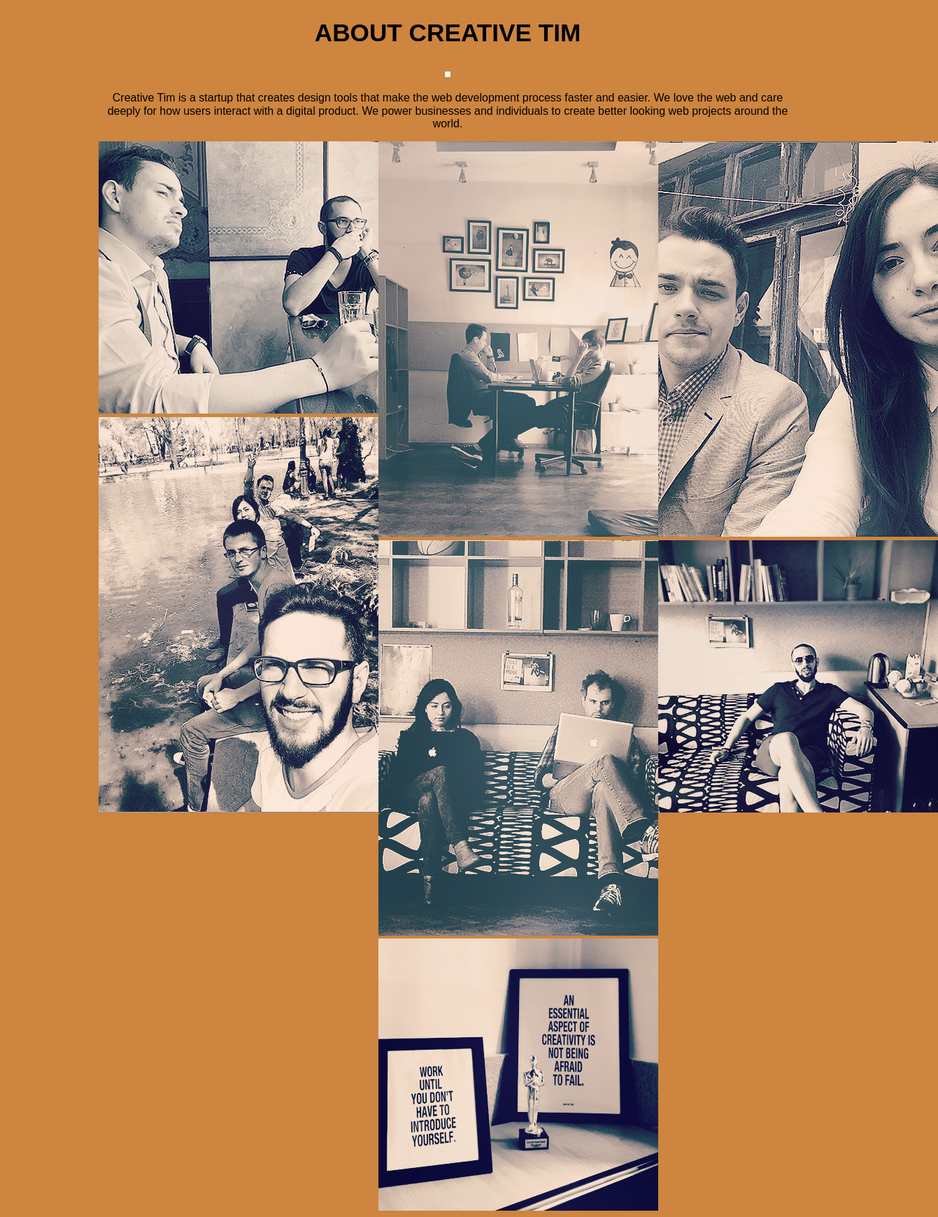
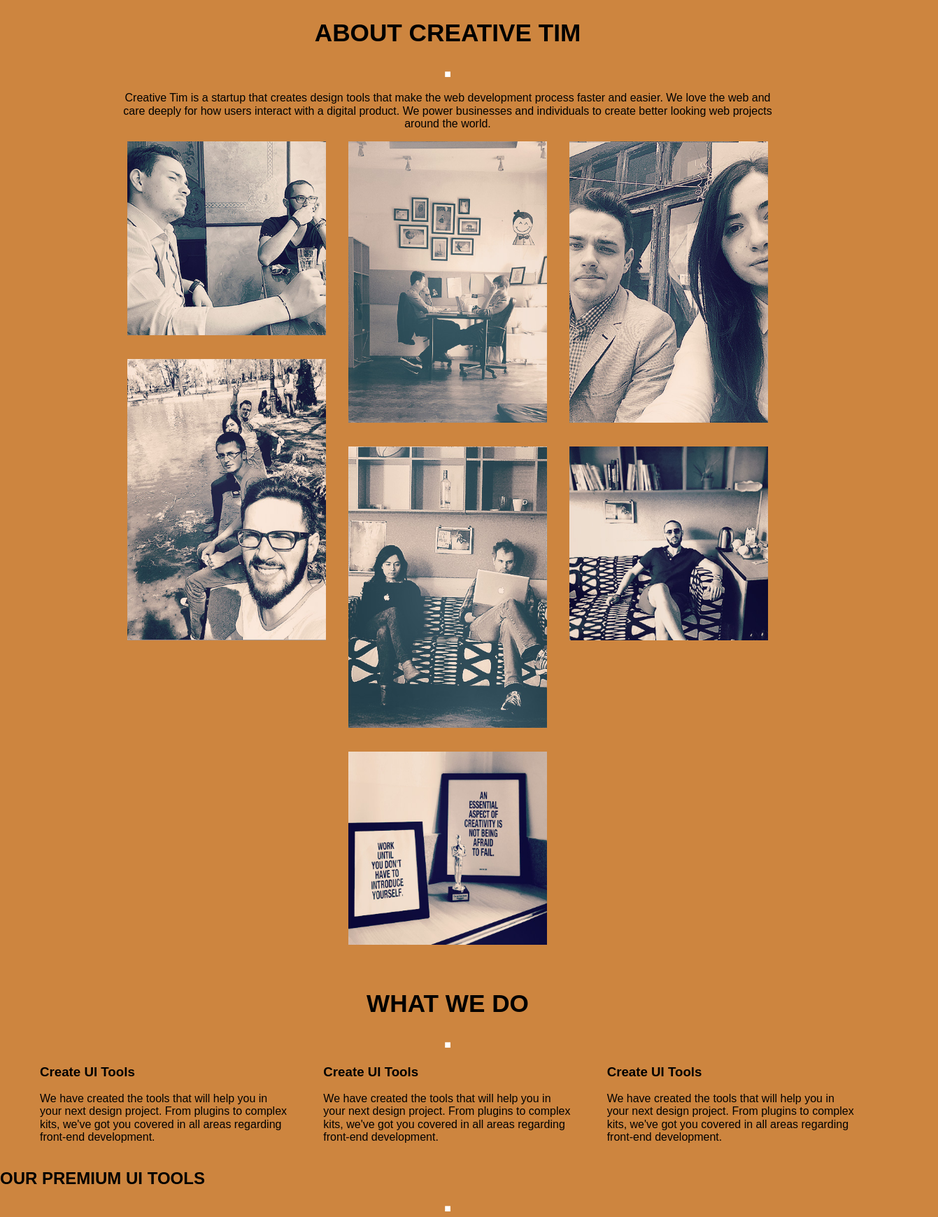
Before and after one commit to kiddo721/Mi-sitio, a website: page index.html in a window 1280 px wide. Shown: the part 853-2592 px from the top of the page at 70% size, 1341 px wide, since content can reach past the window. Drawn offline with nearby package versions, Linux system fonts and the light colour scheme; files that its build step writes are made by us from their sources; files whose address does not match are found by name.

Commit message:
llamado de imagenes solucionado

```diff
--- a/index.html
+++ b/index.html
@@ -44,18 +44,18 @@
 			Creative Tim is a startup that creates design tools that make the web development process faster and easier. We love the web and care deeply for how users interact with a digital product. We power businesses and individuals to create better looking web projects around the world.
 		</p>
     <div class="about-contentCols">
-      <div class="about-contentCol-col">
-        <img src="./assets/image/pic1.jpg" alt="decription" class="about-img">
-        <img src="./assets/image/pic2.jpg" alt="decription" class="about-img">
+      <div class="about-contentCols-col">
+        <img src="./assets/images/pic1.jpg" alt="decription" class="about-img">
+        <img src="./assets/images/pic2.jpg" alt="decription" class="about-img">
       </div>
-      <div class="about-contentCol-col">
-        <img src="./assets/image/pic3.jpg" alt="decription" class="about-img">
-        <img src="./assets/image/pic4.jpg" alt="decription" class="about-img">
-        <img src="./assets/image/pic5.jpg" alt="decription" class="about-img">
+      <div class="about-contentCols-col">
+        <img src="./assets/images/pic3.jpg" alt="decription" class="about-img">
+        <img src="./assets/images/pic4.jpg" alt="decription" class="about-img">
+        <img src="./assets/images/pic5.jpg" alt="decription" class="about-img">
       </div>
-      <div class="about-contentCol-col">
-        <img src="./assets/image/pic6.jpg" alt="decription" class="about-img">
-        <img src="./assets/image/pic7.jpg" alt="decription" class="about-img">
+      <div class="about-contentCols-col">
+        <img src="./assets/images/pic6.jpg" alt="decription" class="about-img">
+        <img src="./assets/images/pic7.jpg" alt="decription" class="about-img">
       </div>
     </div>
 	</section>
@@ -63,7 +63,7 @@
 	<!--WHAT-->
 	<section class="what">
 		<h2 class="what-title">WHAT WE DO</h2>
-		<div class="u-dash"></div>
+		<div class="u-dash">&#9632;</div>
 		<div class="what-contentCols">
 			<div class="what-contentCols-col">
 				<span class="icon"></span>
@@ -92,7 +92,7 @@
 	<!--PREMIUM-->
 	<section class="premium">
 		<h2 class="premium-title">OUR PREMIUM UI TOOLS</h2>
-		<div class="u-dash"></div>
+		<div class="u-dash">&#9632;</div>
 		<p class="premium-text">
 			Check out these UI Tools, they will speed up your development process for sure!
 		</p>
@@ -100,7 +100,7 @@
     <div class="premium-contentCards">
       <!--CARD1-->
       <div class="premium-card">
-        <img src="./assets/image/card1.jpg" alt="" class="img">
+        <img src="./assets/images/card1.jpg" alt="" class="img">
         <h4 class="premium card-subtitle">Just Launched</h4>
         <h3 class="premium-card-title">Material Dashboard</h3>
         <p class="premium-card-text">
@@ -113,7 +113,7 @@
       </div>
       <!--CARD2-->
       <div class="premium-card">
-        <img src="./assets/image/card1.jpg" alt="" class="premium-card-img">
+        <img src="./assets/images/card1.jpg" alt="" class="premium-card-img">
         <h4 class="premium card-subtitle">Just Launched</h4>
         <h3 class="premium-card-title">Material Dashboard</h3>
         <p class="premium-card-text">
@@ -126,7 +126,7 @@
       </div>
       <!--CARD3-->
       <div class="premium-card">
-        <img src="./assets/image/card1.jpg" alt="" class="premium-card-img">
+        <img src="./assets/images/card1.jpg" alt="" class="premium-card-img">
         <h4 class="premium card-subtitle">Just Launched</h4>
         <h3 class="premium-card-title">Material Dashboard</h3>
         <p class="premium-card-text">
@@ -139,7 +139,7 @@
       </div>
       <!--CARD4-->
       <div class="premium-card">
-        <img src="./assets/image/card1.jpg" alt="" class="premium-card-img">
+        <img src="./assets/images/card1.jpg" alt="" class="premium-card-img">
         <h4 class="premium card-subtitle">Just Launched</h4>
         <h3 class="premium-card-title">Material Dashboard</h3>
         <p class="premium-card-text">
@@ -152,7 +152,7 @@
       </div>
       <!--CARD5-->
       <div class="premium-card">
-        <img src="./assets/image/card1.jpg" alt="" class="premium-card-img">
+        <img src="./assets/images/card1.jpg" alt="" class="premium-card-img">
         <h4 class="premium card-subtitle">Just Launched</h4>
         <h3 class="premium-card-title">Material Dashboard</h3>
         <p class="premium-card-text">
@@ -165,7 +165,7 @@
       </div>
       <!--CARD6-->
       <div class="premium-card">
-        <img src="./assets/image/card1.jpg" alt="" class="premium-card-img">
+        <img src="./assets/images/card1.jpg" alt="" class="premium-card-img">
         <h4 class="premium card-subtitle">Just Launched</h4>
         <h3 class="premium-card-title">Material Dashboard</h3>
         <p class="premium-card-text">
@@ -178,7 +178,7 @@
       </div>
       <!--CARD7-->
       <div class="premium-card">
-        <img src="./assets/image/card1.jpg" alt="" class="premium-card-img">
+        <img src="./assets/images/card1.jpg" alt="" class="premium-card-img">
         <h4 class="premium card-subtitle">Just Launched</h4>
         <h3 class="premium-card-title">Material Dashboard</h3>
         <p class="premium-card-text">
--- a/src/sass/index.scss
+++ b/src/sass/index.scss
@@ -51,7 +51,7 @@ body, hmtl {
 /*about*/
 
 .about{
-	width: 78%;
+	width: 74%;
 	margin: 0 auto;
 	&-title{
 		font-size:2.2em;
@@ -67,7 +67,7 @@ body, hmtl {
 			width: 30%;
 			img{
 				width: 100%;
-				margin-bottom: 10%;
+				margin-bottom: 30px;
 			}
 		}
 	}
```
